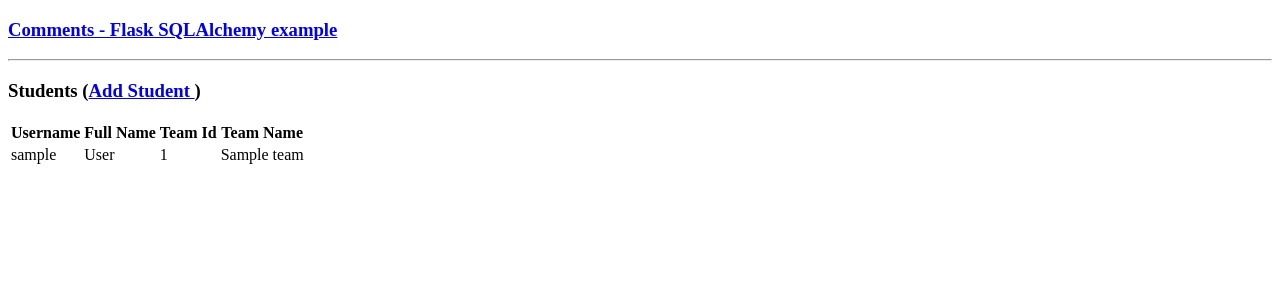
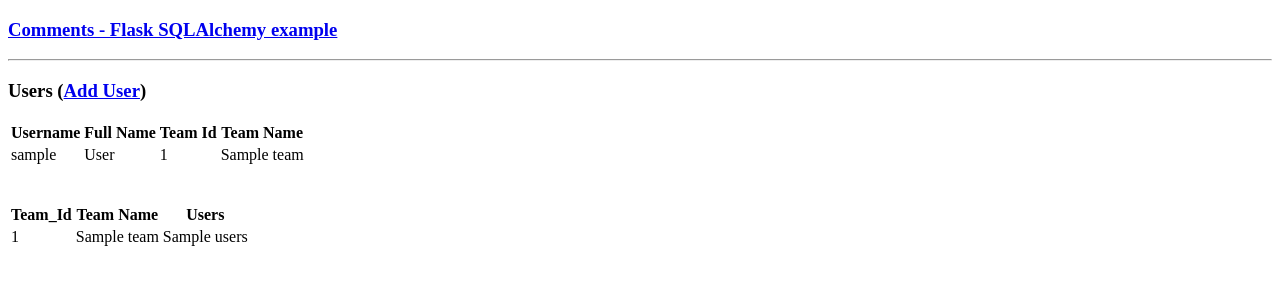
Before and after one commit to btaylor66/SREAchievements, a Python web app: template templates/show_all.html in a window 1280 px wide. Shown: the top 300 px of the page. Run offline with Jinja, Linux system fonts and the light colour scheme; the template is opened without the code that fills it: most values are stand-ins (such as "Sample title", 1, 10 or a date in 2020).

Commit message:
Fixed formatting and added Teams table

```diff
--- a/templates/new.html
+++ b/templates/new.html
@@ -2,7 +2,7 @@
 <html>
    <body>
 
-      <h3>Students - Flask SQLAlchemy example</h3>
+      <h3>Users - Flask SQLAlchemy example</h3>
       <hr/>
 
       {%- for category, message in get_flashed_messages(with_categories = true) %}
@@ -13,11 +13,11 @@
 
       <form action = "{{ request.path }}" method = "post">
          <label for = "username">User Name</label><br>
-         <input type = "text" username = "username" placeholder = "User Name" /><br>
+         <input type = "text" name = "username" placeholder = "User Name" /><br>
          <label for = "fullname">Full Name</label><br>
          <input type = "text" name = "fullname" placeholder = "Full Name" /><br>
          <label for = "team">Team</label><br>
-         <textarea name = "team" placeholder = "team"></textarea><br>
+         <input type = "text" name = "team" placeholder = "Team Name" /><br>
          <input type = "submit" value = "Submit" />
       </form>
 
--- a/templates/show_all.html
+++ b/templates/show_all.html
@@ -13,8 +13,7 @@
          {{ message }}
       {%- endfor %}
 
-      <h3>Students (<a href = "{{ url_for('new') }}">Add Student
-         </a>)</h3>
+      <h3>Users (<a href = "{{ url_for('new') }}">Add User</a>)</h3>
 
       <table>
          <thead>
@@ -37,6 +36,26 @@
             {% endfor %}
          </tbody>
       </table>
+      <br>
+      <br>
+      <table>
+         <thead>
+            <tr>
+               <th>Team_Id</th>
+               <th>Team Name</th>
+               <th>Users</th>
+            </tr>
+         </thead>
 
+         <tbody>
+            {% for team in teams %}
+               <tr>
+                  <td>{{ team.team_id }}</td>
+                  <td>{{ team.team_name }}</td>
+                  <td>{{ team.users }}</td>
+               </tr>
+            {% endfor %}
+         </tbody>
+      </table>
    </body>
 </html>
```
